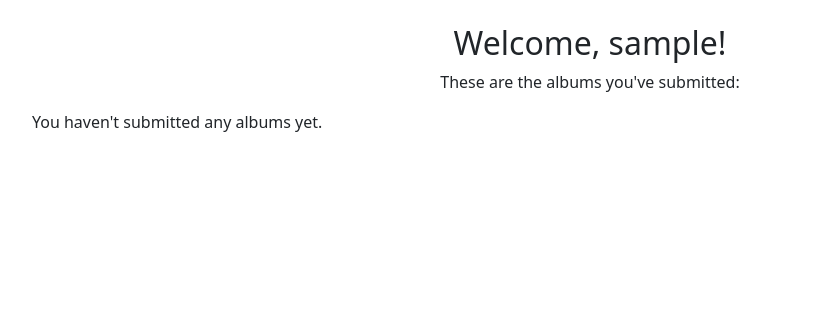
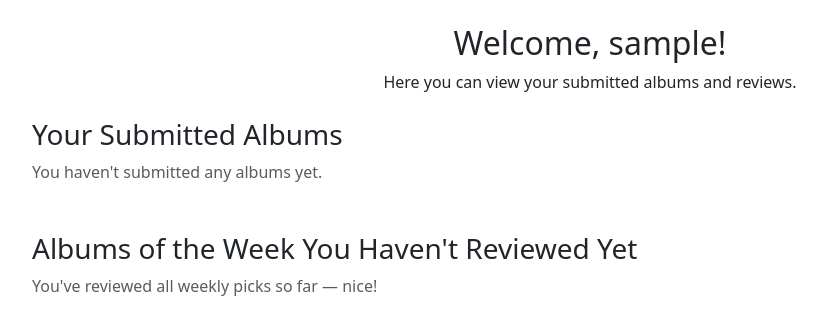
Before and after one commit to BeetjeMatig/AlbumOfTheWeek, a Django app: page /accounts/profile/ in a window 1280 px wide. Shown: the part 56-391 px from the top of the page, without its empty margins (50-877 px from the left). Run offline with Django 4.2, Linux system fonts and the light colour scheme; the visitor is signed in with stand-in values (Sample User, id 1); data that the repository does not hold is empty.

Commit message:
Add Last.fm API integration for album search and user profile enhancements

```diff
--- a/album_project/albums/templates/accounts/profile.html
+++ b/album_project/albums/templates/accounts/profile.html
@@ -3,10 +3,12 @@
 {% block content %}
   <div class="text-center">
     <h2>Welcome, {{ user.username }}!</h2>
-    <p>These are the albums you've submitted:</p>
+    <p class="mb-4">Here you can view your submitted albums and reviews.</p>
   </div>
+  <!-- User's Submitted Albums -->
+  <h3>Your Submitted Albums</h3>
   {% if albums %}
-    <table class="table table-striped mt-4">
+    <table class="table table-striped mt-3">
       <thead>
         <tr>
           <th>Artist</th>
@@ -27,6 +29,24 @@
       </tbody>
     </table>
   {% else %}
-    <p>You haven't submitted any albums yet.</p>
+    <p class="text-muted">You haven't submitted any albums yet.</p>
+  {% endif %}
+  <!-- Weekly Picks the User Hasn't Reviewed Yet -->
+  <h3 class="mt-5">Albums of the Week You Haven't Reviewed Yet</h3>
+  {% if unreviewed_picks %}
+    <ul class="list-group mt-3">
+      {% for pick in unreviewed_picks %}
+        <li class="list-group-item d-flex justify-content-between align-items-center">
+          <span>
+            {{ pick.album.artist }} – {{ pick.album.title }}
+            <small class="text-muted">({{ pick.week_start_date|date:"M d, Y" }})</small>
+          </span>
+          <a href="{% url 'write_review' %}?pick={{ pick.id }}"
+             class="btn btn-sm btn-outline-success">Write Review</a>
+        </li>
+      {% endfor %}
+    </ul>
+  {% else %}
+    <p class="text-muted mt-2">You've reviewed all weekly picks so far — nice!</p>
   {% endif %}
 {% endblock %}
--- a/album_project/albums/views.py
+++ b/album_project/albums/views.py
@@ -10,6 +10,7 @@ from django.template.loader import render_to_string
 from django.urls import reverse
 
 from .forms import AlbumForm
+from .lastfm import get_top_tag, search_albums
 from .models import Album, WeeklyPick
 
 
@@ -104,14 +105,27 @@ def submit_album(request):
     if request.method == 'POST':
         form = AlbumForm(request.POST)
         if form.is_valid():
-            album = form.save(commit=False)  # Don't save yet
-            album.submitted_by = request.user  # Assign logged-in user
-            album.save()  # Now save
-            return redirect('album_list')
+            album = form.save(commit=False)
+            album.submitted_by = request.user
+            album.save()
+            return redirect('profile')
     else:
         form = AlbumForm()
 
-    return render(request, 'albums/submit_album.html', {'form': form})
+    query = request.GET.get("q")
+    search_results = []
+
+    if query:
+        try:
+            search_results = search_albums(query)
+        except Exception as e:
+            print("Last.fm search error:", e)
+
+    return render(request, 'albums/submit_album.html', {
+        'form': form,
+        'search_results': search_results,
+        'query': query,
+    })
 
 
 def register(request):
@@ -126,10 +140,20 @@ def register(request):
 
     return render(request, "registration/register.html", {"form": form})
 
+
 @login_required
 def profile(request):
-    user_albums = Album.objects.filter(submitted_by=request.user)  # Get only their albums
-    return render(request, 'accounts/profile.html', {'user': request.user, 'albums': user_albums})
+    albums = Album.objects.filter(submitted_by=request.user)
+
+    user_reviews = Review.objects.filter(user=request.user)
+    reviewed_ids = user_reviews.values_list('weekly_album_id', flat=True)
+    unreviewed_picks = WeeklyPick.objects.exclude(id__in=reviewed_ids).order_by('-week_start_date')
+
+    return render(request, 'accounts/profile.html', {
+        'albums': albums,
+        'unreviewed_picks': unreviewed_picks,
+    })
+
 
 def previous_picks(request):
     picks = WeeklyPick.objects.order_by('-week_start_date')  # Most recent first
```
Also changed, not shown: album_project/album_project/settings.py (+9 -0 lines), album_project/albums/lastfm.py (added, +24 -0 lines), album_project/albums/templates/albums/submit_album.html (+47 -3 lines).
